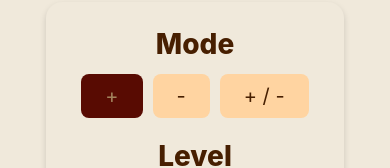
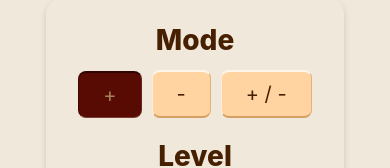
Before and after one commit to javar10/Math-Facts-To-20-App, a React Native app: screen / in a window 390 px wide. Shown: the part 458-626 px from the top of the page. Built offline with nearby package versions, Linux system fonts and the light colour scheme.

Commit message:
operation button UI

```diff
--- a/src/components/OperationButton.jsx
+++ b/src/components/OperationButton.jsx
@@ -26,9 +26,29 @@ const styles = StyleSheet.create({
         paddingVertical: 10,
         paddingHorizontal: 24,
         borderRadius: 8,
+
+        // Bevel
+        borderTopWidth: 2,
+        borderLeftWidth: 1.5,
+        borderBottomWidth: 2,
+        borderRightWidth: 1.5,
+        borderTopColor: '#FFF6EB',    // Soft warm-cream top highlight
+        borderLeftColor: '#FFECD6',   // Subtle left highlight
+        borderBottomColor: '#D69F63', // Warm toasted-caramel bottom lip
+        borderRightColor: '#E3B27B',  // Subtle right edge
     },
     selectedButton: {
-        backgroundColor: COLORS.secondary
+        backgroundColor: COLORS.secondary,
+
+        // Bevel
+        borderTopWidth: 2,
+        borderLeftWidth: 1.5,
+        borderBottomWidth: 1.5,
+        borderRightWidth: 1,
+        borderTopColor: 'rgba(15, 2, 0, 0.55)',       // Deep warm shadow along top edge
+        borderLeftColor: 'rgba(15, 2, 0, 0.30)',      // Subtle left shadow
+        borderBottomColor: 'rgba(255, 245, 235, 0.22)', // Soft warm bottom rim highlight
+        borderRightColor: 'rgba(255, 245, 235, 0.12)',  // Subtle right highlight
     },
     buttonText: {
         color: COLORS.textPrimary,
```
Also changed, not shown: src/components/DifficultyButton.jsx (+1 -10 lines).
